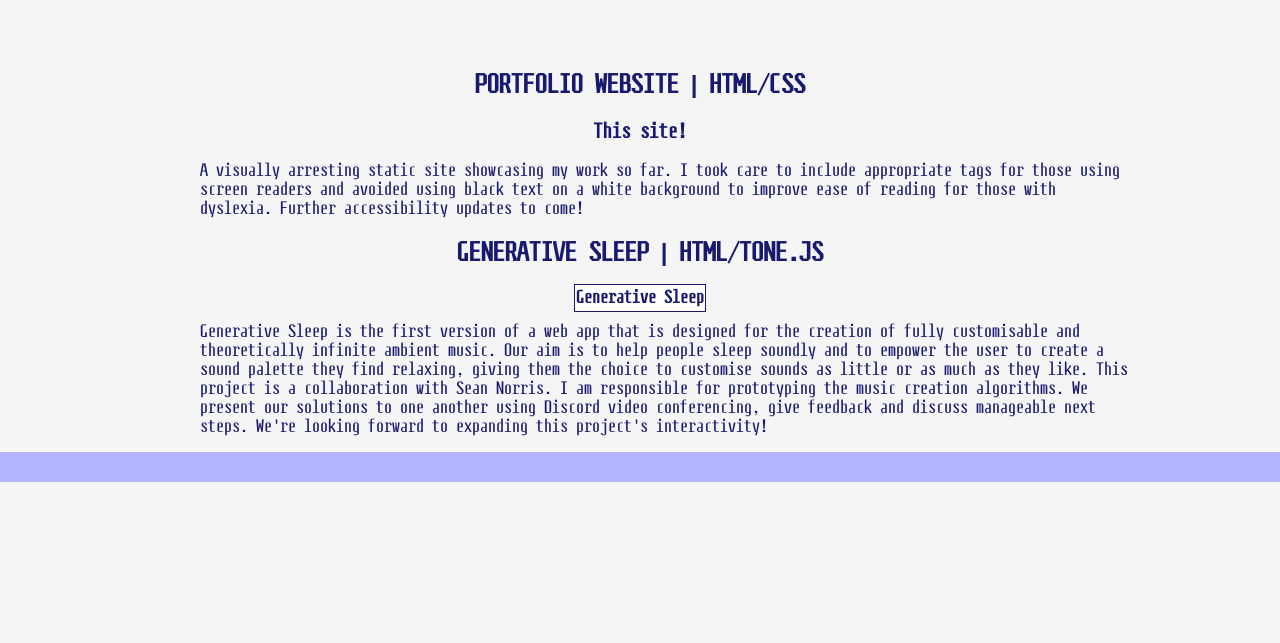
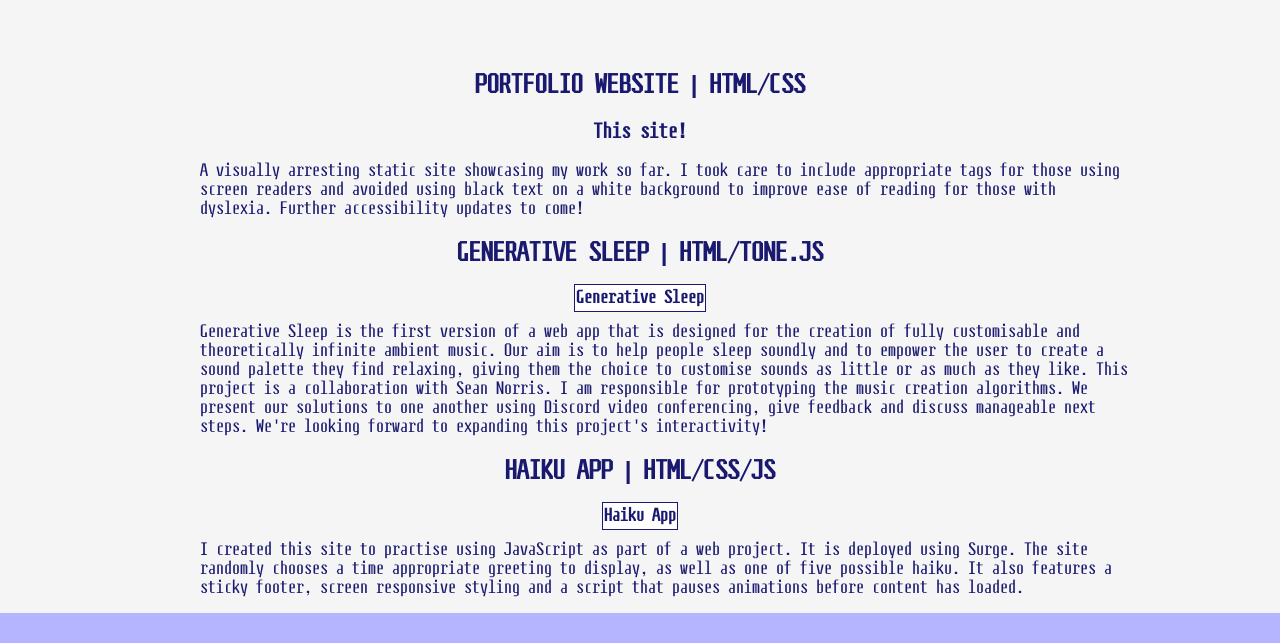
Before and after one commit to mistakeless/mistakeless.github.io, a plain HTML site: page web-dev.html in a window 1280 px wide. Shown: the part 264-907 px from the top of the page. Before the commit the page ends 800 px from the top, so only its background shows below. Drawn offline with Linux system fonts and the light colour scheme.

Commit message:
add a project link and description

```diff
--- a/web-dev.html
+++ b/web-dev.html
@@ -48,7 +48,7 @@
         Further accessibility updates to come!</p>
 
     <h2>GENERATIVE SLEEP | HTML/TONE.JS</h2>
-    <a href="HTTPS://GENERATIVE-SLEEP.HEROKUAPP.COM/" target="_blank" class="text-link">Generative Sleep</a>
+    <a href="https://generative-sleep.herokuapp.com/" target="_blank" class="text-link">Generative Sleep</a>
 
     <p class="text-left">Generative Sleep is the first version of a web app that is designed for the creation
         of fully customisable and theoretically infinite ambient music.
@@ -58,6 +58,13 @@
         I am responsible for prototyping the music creation algorithms.
         We present our solutions to one another using Discord video conferencing, give feedback and discuss manageable next steps.
         We're looking forward to expanding this project's interactivity!</p>
+
+    <h2>HAIKU APP | HTML/CSS/JS</h2>
+    <a href="https://haiku-app.surge.sh/" target="_blank" class="text-link">Haiku App</a>
+    <p class="text-left">I created this site to practise using JavaScript as part of a web project. It is deployed using Surge.
+        The site randomly chooses a time appropriate greeting to display,
+        as well as one of five possible haiku. It also features a sticky footer,
+        screen responsive styling and a script that pauses animations before content has loaded.</p>
 
 
     <footer></footer>
```
